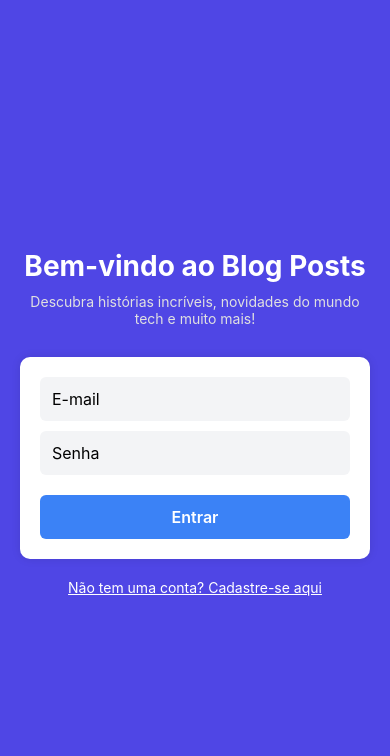
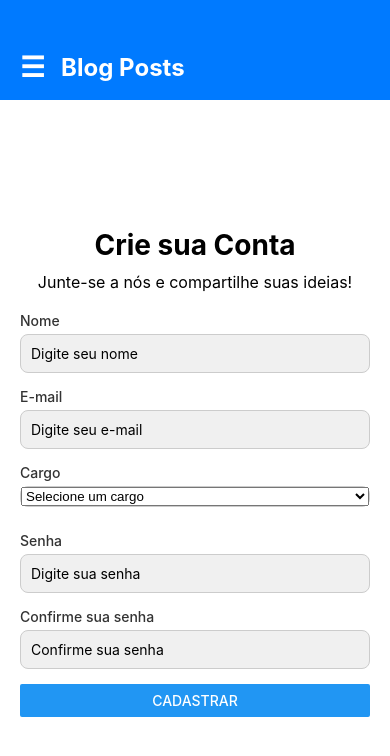
Before and after one commit to Fiap-FSD/tech-4, a React Native app: screen /Register in a window 390 px wide. Shown: the top 756 px of the page. Built offline with nearby package versions, Linux system fonts and the light colour scheme.

Commit message:
FEAT: adicionando funcionalidade para registro de usuários

```diff
--- a/App.tsx
+++ b/App.tsx
@@ -18,6 +18,7 @@ import DocenteDetailScreen from './src/screens/DocenteDetail/DocenteDetail';
 import AlunoDetailScreen from './src/screens/AlunoDetail/AlunoDetail';
 import EditDocenteScreen from './src/screens/DocenteEdit';
 import EditAlunoScreen from './src/screens/AlunoEdit';
+import Register from './src/screens/Register/Register';
 
 const Stack = createNativeStackNavigator();
 
@@ -104,6 +105,13 @@ export default function App() {
               header: () => <Header />
             })}
           />
+          <Stack.Screen
+            name="Register"
+            component={Register}
+            options={({ navigation }) => ({
+              header: () => <Header />
+            })}
+          />
         </Stack.Navigator>
       </NavigationContainer>
     </AuthProvider>
--- a/package.json
+++ b/package.json
@@ -11,6 +11,7 @@
   "dependencies": {
     "@expo/vector-icons": "^14.1.0",
     "@react-native-async-storage/async-storage": "2.1.2",
+    "@react-native-picker/picker": "^2.11.0",
     "@react-navigation/native": "^7.1.8",
     "@react-navigation/native-stack": "^7.3.12",
     "axios": "^1.9.0",
--- a/src/components/Header/Header.tsx
+++ b/src/components/Header/Header.tsx
@@ -84,6 +84,11 @@ export default function Header() {
                 <Text style={styles.menuText}>Alunos</Text>
               </TouchableOpacity>
             )}
+            {isAdmin && (
+              <TouchableOpacity style={styles.menuItem} onPress={() => handleNavigation("Register")}>
+                <Text style={styles.menuText}>Novo Usuário</Text>
+              </TouchableOpacity>
+            )}
 
             <TouchableOpacity style={styles.menuItem} onPress={handleLogout}>
               <Text style={styles.menuText}>Logout</Text>
--- a/src/screens/Login/Login.tsx
+++ b/src/screens/Login/Login.tsx
@@ -81,10 +81,6 @@ const LoginScreen = () => {
           </View>
         )}
       </Formik>
-
-      <TouchableOpacity onPress={() => navigation.navigate('Register')}>
-        <Text style={loginStyles.link}>Não tem uma conta? Cadastre-se aqui</Text>
-      </TouchableOpacity>
     </View>
   );
 };
--- /dev/null
+++ b/src/screens/Register/Register.tsx
@@ -0,0 +1,168 @@
+import React, { useState } from "react";
+import { View, Text, TextInput, Button, ScrollView, Alert, ActivityIndicator } from "react-native";
+import { Formik } from "formik";
+import * as Yup from "yup";
+import axios from "axios";
+import { styles } from "./styles";
+import { IFormRegisterUser } from "../../types";
+import { Picker } from "@react-native-picker/picker";
+
+
+const validationSchema = Yup.object({
+    name: Yup.string()
+        .min(3, "O nome deve possuir pelo menos 3 caracteres")
+        .required("Por favor, informe o seu nome"),
+    email: Yup.string()
+        .email("Por favor, informe um e-mail válido")
+        .required("Por favor, informe o seu email"),
+    role: Yup.string()
+        .required("Por favor, informe o seu cargo"),
+    password: Yup.string()
+        .min(8, "A senha deve possuir pelo menos 8 caracteres")
+        .required("Por favor, informe sua senha"),
+    confirmPassword: Yup.string()
+        .oneOf([Yup.ref("password")], "As senhas devem ser iguais!")
+        .required("Confirme sua senha!"),
+});
+
+export default function Register({ navigation }: any) {
+    const [error, setError] = useState("");
+
+    const handleRegister = async (
+        values: IFormRegisterUser,
+        { resetForm }: { resetForm: () => void }
+    ) => {
+        const { confirmPassword, ...user } = values;
+        setError("");
+
+        try {
+            await axios.post("https://blog-posts-hori.onrender.com/auth/register", user);
+            Alert.alert("Sucesso", "Usuário cadastrado com sucesso!");
+            resetForm();
+        } catch (err: any) {
+            const msg = err.response?.data?.message || "Erro ao cadastrar usuário.";
+            setError(msg);
+        }
+    };
+
+    return (
+        <ScrollView contentContainerStyle={styles.container}>
+            <Text style={styles.heading}>Crie sua Conta</Text>
+            <Text style={styles.subheading}>Junte-se a nós e compartilhe suas ideias!</Text>
+
+            <Formik
+                initialValues={{
+                    name: "",
+                    email: "",
+                    role: "",
+                    password: "",
+                    confirmPassword: "",
+                }}
+                validationSchema={validationSchema}
+                onSubmit={handleRegister}
+            >
+                {({
+                    handleChange,
+                    handleBlur,
+                    handleSubmit,
+                    values,
+                    errors,
+                    touched,
+                    isSubmitting,
+                    isValid,
+                }) => (
+                    <View>
+                        {/* Campo Nome */}
+                        <View style={styles.field}>
+                            <Text style={styles.label}>Nome</Text>
+                            <TextInput
+                                style={styles.input}
+                                placeholder="Digite seu nome"
+                                onChangeText={handleChange("name")}
+                                onBlur={handleBlur("name")}
+                                value={values.name}
+                            />
+                            {touched.name && errors.name && <Text style={styles.error}>{errors.name}</Text>}
+                        </View>
+
+                        {/* Campo Email */}
+                        <View style={styles.field}>
+                            <Text style={styles.label}>E-mail</Text>
+                            <TextInput
+                                style={styles.input}
+                                placeholder="Digite seu e-mail"
+                                onChangeText={handleChange("email")}
+                                onBlur={handleBlur("email")}
+                                value={values.email}
+                                keyboardType="email-address"
+                                autoCapitalize="none"
+                            />
+                            {touched.email && errors.email && <Text style={styles.error}>{errors.email}</Text>}
+                        </View>
+                        {/* Campo Role */}
+                        <View style={styles.field}>
+                            <Text style={styles.label}>Cargo</Text>
+                            <View style={styles.pickerWrapper}>
+                                <Picker
+                                    selectedValue={values.role}
+                                    onValueChange={(itemValue) => {
+                                        handleChange("role")(itemValue);
+                                    }}
+                                    onBlur={handleBlur("role")}
+                                >
+                                    <Picker.Item label="Selecione um cargo" value="" />
+                                    <Picker.Item label="Professor" value="admin" />
+                                    <Picker.Item label="Aluno" value="user" />
+                                </Picker>
+                            </View>
+                            {touched.role && errors.role && <Text style={styles.error}>{errors.role}</Text>}
+                        </View>
+
+
+                        {/* Campo Senha */}
+                        <View style={styles.field}>
+                            <Text style={styles.label}>Senha</Text>
+                            <TextInput
+                                style={styles.input}
+                                placeholder="Digite sua senha"
+                                secureTextEntry
+                                onChangeText={handleChange("password")}
+                                onBlur={handleBlur("password")}
+                                value={values.password}
+                            />
+                            {touched.password && errors.password && (
+                                <Text style={styles.error}>{errors.password}</Text>
+                            )}
+                        </View>
+
+                        {/* Campo Confirmar Senha */}
+                        <View style={styles.field}>
+                            <Text style={styles.label}>Confirme sua senha</Text>
+                            <TextInput
+                                style={styles.input}
+                                placeholder="Confirme sua senha"
+                                secureTextEntry
+                                onChangeText={handleChange("confirmPassword")}
+                                onBlur={handleBlur("confirmPassword")}
+                                value={values.confirmPassword}
+                            />
+                            {touched.confirmPassword && errors.confirmPassword && (
+                                <Text style={styles.error}>{errors.confirmPassword}</Text>
+                            )}
+                        </View>
+
+                        {error ? <Text style={styles.error}>{error}</Text> : null}
+
+                        <Button
+                            title={isSubmitting ? "Enviando..." : "Cadastrar"}
+                            onPress={() => handleSubmit()}
+                            disabled={isSubmitting || !isValid}
+                        />
+
+                        {isSubmitting && <ActivityIndicator style={{ marginTop: 10 }} color="#00cc99" />}
+                    </View>
+                )}
+            </Formik>
+        </ScrollView>
+    );
+}
--- /dev/null
+++ b/src/screens/Register/styles.ts
@@ -0,0 +1,56 @@
+import { StyleSheet } from "react-native";
+
+export const styles = StyleSheet.create({
+  container: {
+    padding: 20,
+    backgroundColor: "#fff",
+    flexGrow: 1,
+    justifyContent: "center",
+  },
+  heading: {
+    fontSize: 28,
+    fontWeight: "bold",
+    textAlign: "center",
+    color: "#000",
+    marginBottom: 10,
+  },
+  subheading: {
+    fontSize: 16,
+    textAlign: "center",
+    color: "#000",
+    marginBottom: 20,
+  },
+  field: {
+    marginBottom: 15,
+  },
+  label: {
+    marginBottom: 5,
+    color: "#333",
+    fontWeight: "500",
+  },
+  input: {
+    backgroundColor: "#f0f0f0",
+    padding: 10,
+    borderRadius: 8,
+    borderWidth: 1,
+    borderColor: "#ccc",
+  },
+  error: {
+    marginTop: 4,
+    color: "red",
+    fontSize: 12,
+  },
+  pickerWrapper: {
+    backgroundColor: "#f0f0f0",
+    borderRadius: 8,
+    borderWidth: 1,
+    borderColor: "#ccc",
+    marginBottom: 10,
+  },
+  picker: {
+    height: 30,
+    width: "100%",
+    color: "#333",
+  },
+
+});
--- a/src/types/index.ts
+++ b/src/types/index.ts
@@ -11,6 +11,12 @@ export interface IPost{
 export interface PostFormProps {
   initialData?: IPost;
   onSubmit: (values: IPost) => Promise<void>;
+}
+
+export interface IFormRegisterUser{
+  email: string;
+  password: string;
+  confirmPassword: string;
 }
 
 export interface IUser{
```
Also changed, not shown: 1 other file (tests, documents, lock files or other folders).
